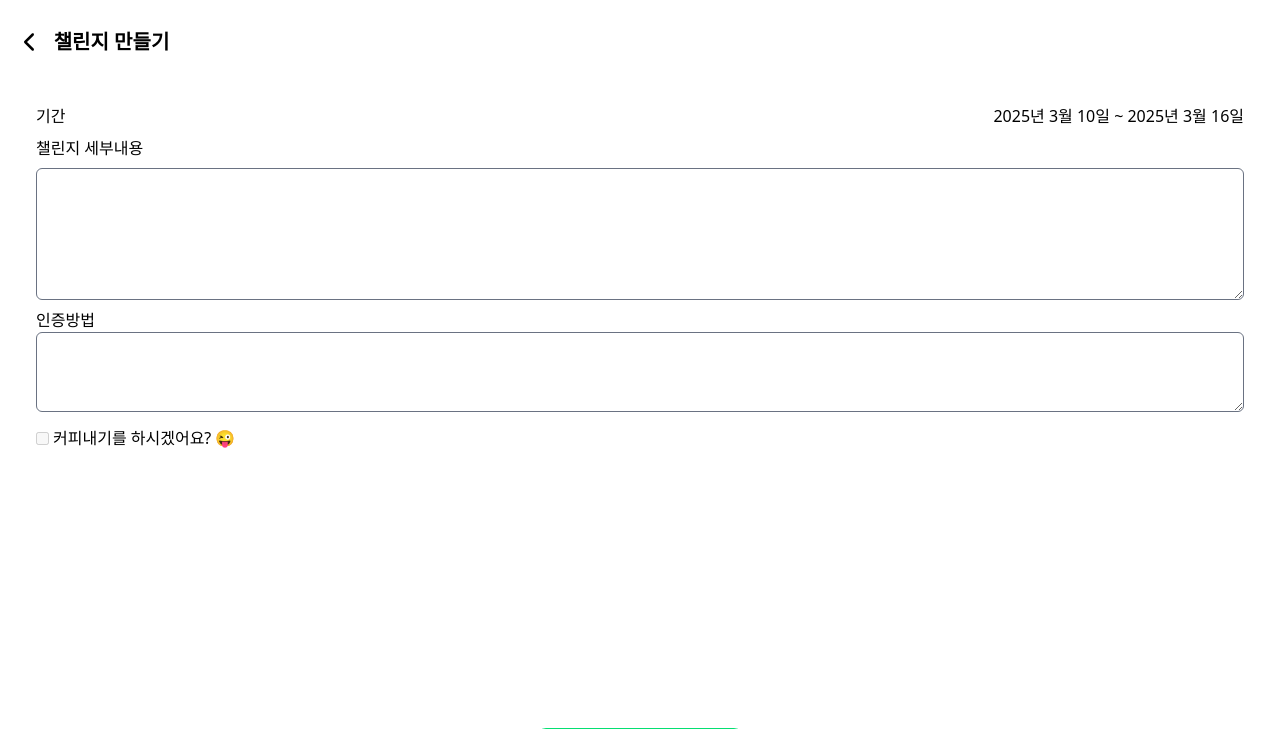
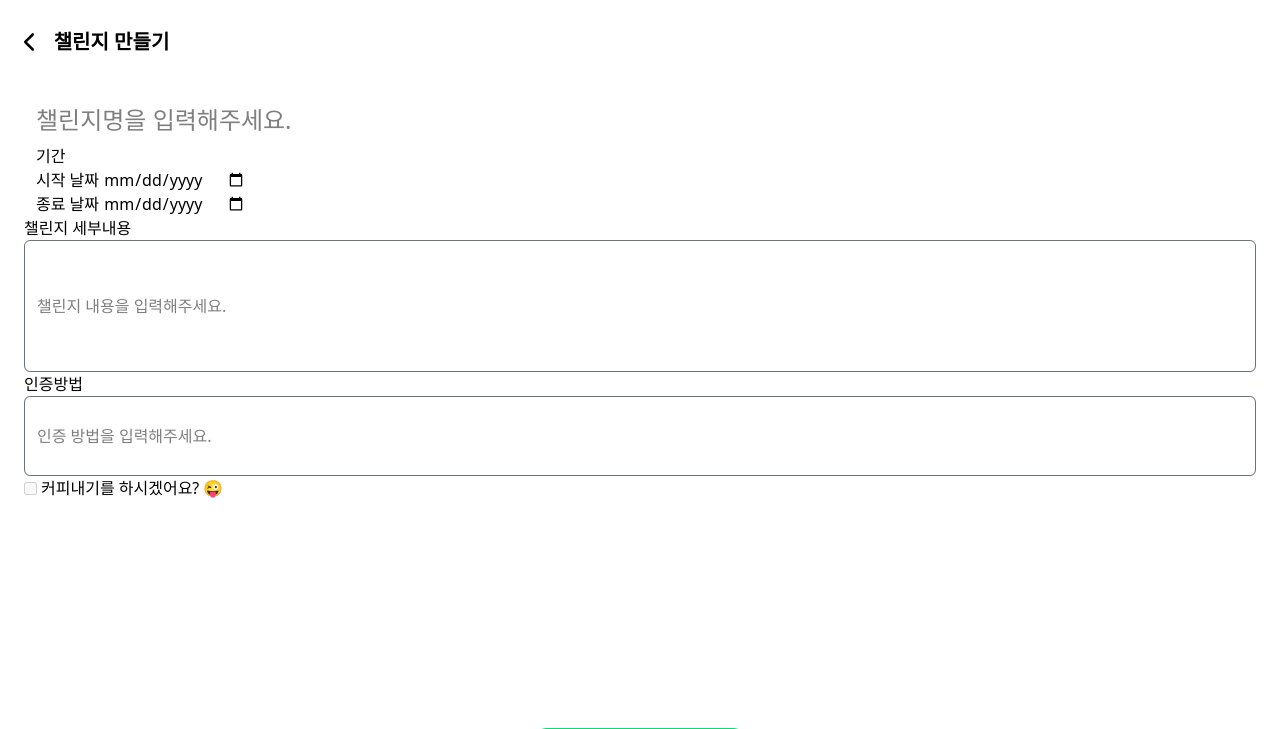
Before and after one commit to ahpicl64/jungle-306-team7, a Flask app: page /generate in a window 1280 px wide. Shown: the top 729 px of the page. Run offline with Flask 3, Linux system fonts and the light colour scheme; some web fonts are replaced.

Commit message:
feat: 챌린지 생성 기능 구현

```diff
--- a/templates/generate_chal.html
+++ b/templates/generate_chal.html
@@ -13,9 +13,8 @@
     <script src="https://unpkg.com/@tailwindcss/browser@4"></script>
 
     <!-- JS -->
-    <script src="https://code.jquery.com/jquery-3.5.1.slim.min.js"
-        integrity="sha384-DfXdz2htPH0lsSSs5nCTpuj/zy4C+OGpamoFVy38MVBnE+IbbVYUew+OrCXaRkfj"
-        crossorigin="anonymous"></script>
+    <script src="https://code.jquery.com/jquery-3.5.1.min.js"
+        integrity="sha256-9/aliU8dGd2tb6OSsuzixeV4y/faTqgFtohetphbbj0=" crossorigin="anonymous"></script>
     <script src="https://cdn.jsdelivr.net/npm/popper.js@1.16.1/dist/umd/popper.min.js"
         integrity="sha384-9/reFTGAW83EW2RDu2S0VKaIzap3H66lZH81PoYlFhbGU+6BZp6G7niu735Sk7lN"
         crossorigin="anonymous"></script>
@@ -45,33 +44,36 @@
         <div class="px-3 flex flex-col gap-2">
 
             <!-- 텍스트박스 / 챌린지명을 입력해주세요. -->
-
+            <input id="name" class="text-2xl" placeholder="챌린지명을 입력해주세요."></input>
 
             <!-- 기간 -->
-            <div class="flex flex-row justify-between">
+            <div>
                 <p>기간</p>
-                <p>2025년 3월 10일 ~ 2025년 3월 16일</p>
+                    시작 날짜 <input id="start_date" type="date">
+                    <br>
+                    종료 날짜 <input id="end_date" type="date">
+                </div>
             </div>
 
             <!-- 세부내용 -->
-            <div class="flex flex-row w-full justify-between items-center">
+            <div id="details" class="flex flex-row w-full justify-between items-center">
                 <p>챌린지 세부내용</p>
             </div>
-            <textarea class="h-33 px-3 py-3 overflow-y-auto border-1 border-gray-500 rounded-md"
+            <input class="h-33 px-3 py-3 overflow-y-auto border-1 border-gray-500 rounded-md"
                 placeholder="챌린지 내용을 입력해주세요.">
-            </textarea>
+            </input>
 
             <!-- 인증방법 설명 -->
             <div>
                 <p>인증방법</p>
-                <textarea class="w-full h-20 overflow-y-auto px-3 py-3 text-left border-1 border-gray-500 rounded-md"
+                <input id="verification_method" class="w-full h-20 overflow-y-auto px-3 py-3 text-left border-1 border-gray-500 rounded-md"
                     placeholder="인증 방법을 입력해주세요.">
-                </textarea>
+                </input>
             </div>
 
             <!-- 커피내기 유무 체크박스 -->
             <div class="flex flex-row w-full items-center gap-1">
-                <input type="checkbox" disabled>
+                <input id="bet_required" type="checkbox" disabled>
                 <p>커피내기를 하시겠어요? 😜</p>
             </div>
 
@@ -81,13 +83,59 @@
 
     <!-- 만들기 버튼 -->
     <div class="fixed bottom-5 w-full flex flex-col items-center">
-        <button class="bg-green-400 rounded-[10px] w-52 h-13 text-lg">만들기</button>
+        <button onclick="generateChallenge()" class="bg-green-400 rounded-[10px] w-52 h-13 text-lg">만들기</button>
     </div>
 
     <script>
         function gotomain() {
 
         }
+
+        function generateChallenge() {
+            let name = $("/name").val();
+            let start_date = $("/start_date");
+            let end_date = $("/end_date");
+            let details = $("/details").val();
+            let verification_method = $("/verification_method").val();
+            let bet_required = $("/bet_required").is(":checked");
+
+            $.ajax({
+                type: "POST",
+                url: "/challenge",
+                data: {name, start_date, end_date, details, verification_method, bet_required},
+                success: function (response){
+                    if (response["result"] == "success"){
+                        alert("챌린지 생성이 완료되었습니다.")
+                        // 완성된 챌린지의 세부페이지로 이동하도록 기능 추가
+                    }
+                }
+            })
+        }
+
+        // {
+        //     "_id": "65f67890abc12345def67890",
+        //         "name": "아침 기상 챌린지", (string)
+        //     "host_user_id": "65f12345abc67890def12345",
+        //         "start_date": date 형식,
+        //             "end_date": date 형식,
+        //                 "duration": 30(int),
+        //                     "details": "매일 아침 7시 기상 인증하기"(string),
+        //                         "verification_method": "사진 업로드"(string),
+        //                             "bet_required": true(bool),
+        //                                 "participants": [
+        //                                     {
+        //                                         "user_id": "65f11111abc22222def33333",
+        //                                         "verifications": {
+        //                                             "count": 2,
+        //                                             "photos": [
+        //                                                 { "photo_url": "https://img.com/1.jpg", "date": "2025-03-10" },
+        //                                                 { "photo_url": "https://img.com/2.jpg", "date": "2025-03-11" },
+        //                                                 ...
+        //   ]
+        //                                         }
+        //                                     }
+        //                                 ]
+        // }
     </script>
     <!-- <script>
         function attend() {
```
Also changed, not shown: challenge_apis.py (added, +37 -0 lines).
